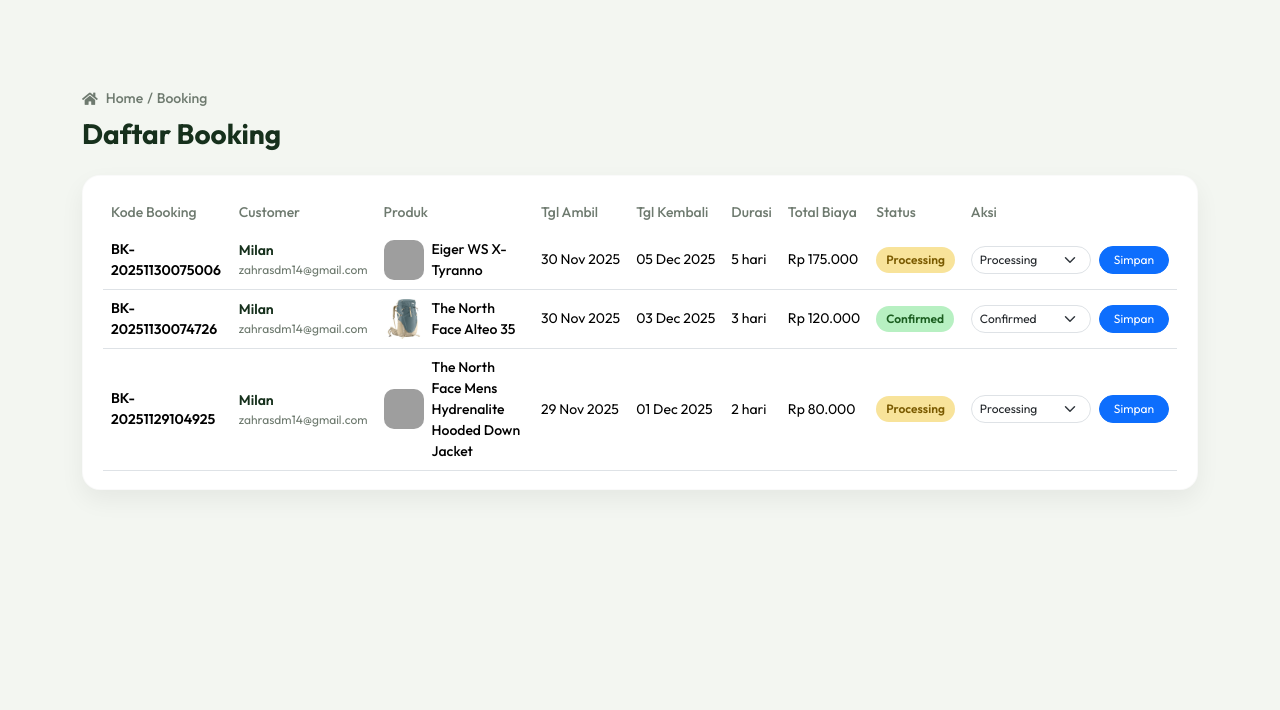
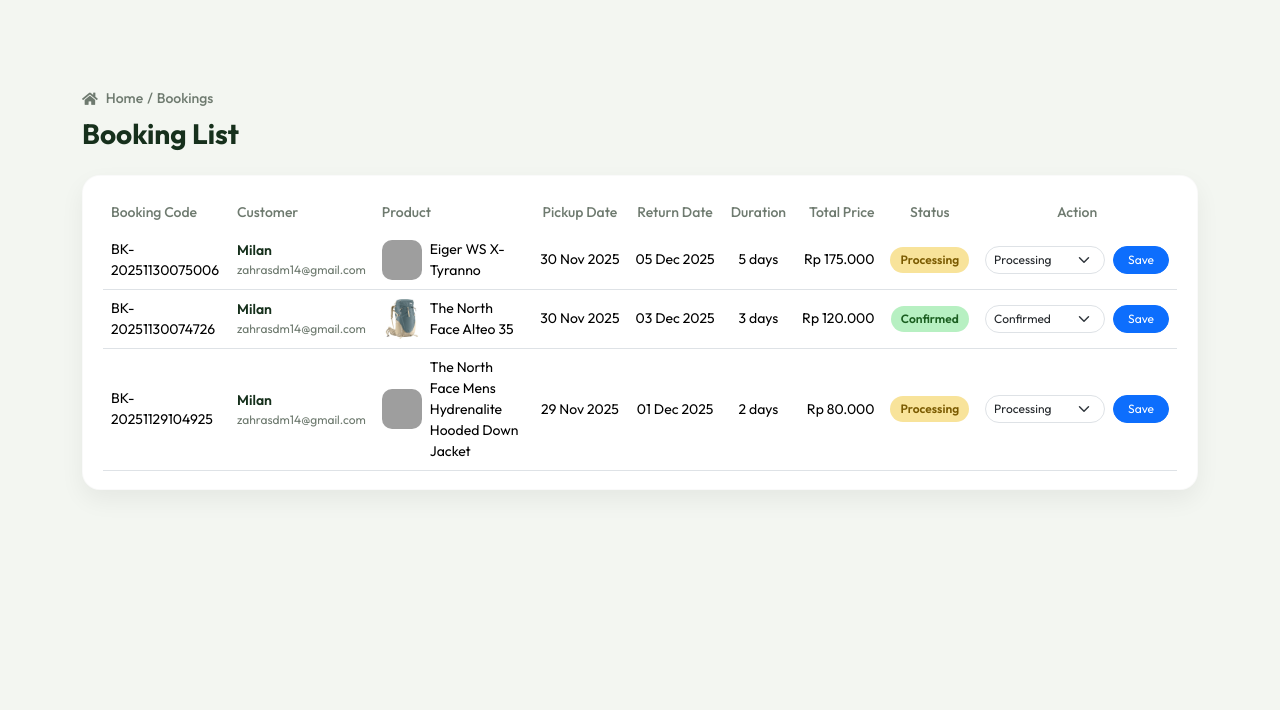
Before and after one commit to zahrasalma31-ops/mountify, a PHP site: page /mountify/adminpanel/booking-list.php in a window 1280 px wide. Shown: the part 65-775 px from the top of the page. Run offline with PHP 8.4, Linux system fonts and the light colour scheme; a user stored in the database is signed in; data comes from the database, SQL or seed files in the repository; some libraries are stand-ins or nearby versions; grey boxes are pictures that could not be loaded.

Commit message:
pesan perubahan

```diff
--- a/adminpanel/booking-list.php
+++ b/adminpanel/booking-list.php
@@ -1,17 +1,17 @@
 <?php
 // adminpanel/booking-list.php
 
-require "session.php";          // kalau belum dipakai, boleh disesuaikan
+require "session.php";
 require "../koneksi.php";
 
-// AMBIL DATA BOOKING + USER + PRODUK
+// GET ALL BOOKINGS + USER + PRODUCT
 $sql = "
     SELECT
         b.*,
         u.username,
         u.email,
-        p.nama AS nama_produk,
-        p.foto AS foto_produk
+        p.nama AS product_name,
+        p.foto AS product_photo
     FROM booking b
     JOIN users  u ON b.id_user   = u.id
     JOIN produk p ON b.id_produk = p.id
@@ -21,10 +21,10 @@ $query = mysqli_query($con, $sql);
 ?>
 
 <!DOCTYPE html>
-<html lang="id">
+<html lang="en">
 <head>
     <meta charset="UTF-8">
-    <title>Admin | Daftar Booking</title>
+    <title>Admin | Booking List</title>
 
     <link rel="stylesheet" href="../bootstrap/css/bootstrap.min.css">
     <link rel="stylesheet" href="../fontawesome/css/all.min.css">
@@ -40,27 +40,27 @@ $query = mysqli_query($con, $sql);
     <section class="admin-main">
         <div class="container">
 
-            <!-- BREADCRUMB KECIL -->
+            <!-- SMALL BREADCRUMB -->
             <div class="d-flex align-items-center mb-2 admin-breadcrumb">
                 <i class="fas fa-home me-2"></i>
                 <span>Home</span>
                 <span class="mx-1">/</span>
-                <span>Booking</span>
+                <span>Bookings</span>
             </div>
 
-            <!-- JUDUL HALAMAN -->
-            <h1 class="booking-page-title mb-4">Daftar Booking</h1>
+            <!-- PAGE TITLE -->
+            <h1 class="booking-page-title mb-4">Booking List</h1>
 
             <?php if (isset($_GET['msg']) && $_GET['msg'] === 'updated') { ?>
                 <div class="alert alert-success booking-alert" role="alert">
-                    Status booking berhasil diperbarui.
+                    Booking status has been updated successfully.
                 </div>
             <?php } ?>
 
             <?php if (mysqli_num_rows($query) === 0) { ?>
 
                 <div class="alert alert-info booking-alert">
-                    Belum ada data booking.
+                    There are no bookings yet.
                 </div>
 
             <?php } else { ?>
@@ -71,22 +71,22 @@ $query = mysqli_query($con, $sql);
                         <table class="table align-middle booking-table">
                             <thead>
                                 <tr>
-                                    <th>Kode Booking</th>
+                                    <th>Booking Code</th>
                                     <th>Customer</th>
-                                    <th>Produk</th>
-                                    <th>Tgl Ambil</th>
-                                    <th>Tgl Kembali</th>
-                                    <th>Durasi</th>
-                                    <th>Total Biaya</th>
-                                    <th>Status</th>
-                                    <th>Aksi</th>
+                                    <th>Product</th>
+                                    <th class="text-center">Pickup Date</th>
+                                    <th class="text-center">Return Date</th>
+                                    <th class="text-center">Duration</th>
+                                    <th class="text-end">Total Price</th>
+                                    <th class="text-center">Status</th>
+                                    <th class="text-center">Action</th>
                                 </tr>
                             </thead>
                             <tbody>
                             <?php while ($row = mysqli_fetch_assoc($query)) { ?>
                                 <tr>
-                                    <!-- KODE BOOKING -->
-                                    <td class="kode-booking-cell">
+                                    <!-- BOOKING CODE -->
+                                    <td class="booking-code-cell">
                                         <?= htmlspecialchars($row['kode_booking']); ?>
                                     </td>
 
@@ -102,39 +102,41 @@ $query = mysqli_query($con, $sql);
                                         </div>
                                     </td>
 
-                                    <!-- PRODUK -->
+                                    <!-- PRODUCT -->
                                     <td>
-                                        <div class="d-flex align-items-center produk-cell">
-                                            <?php if (!empty($row['foto_produk'])) { ?>
+                                        <div class="d-flex align-items-center product-cell">
+                                            <?php if (!empty($row['product_photo'])) { ?>
                                                 <img
-                                                    src="../image/<?= htmlspecialchars($row['foto_produk']); ?>"
+                                                    src="../image/<?= htmlspecialchars($row['product_photo']); ?>"
                                                     alt=""
                                                     class="booking-product-thumb me-2">
                                             <?php } ?>
-                                            <span class="produk-name">
-                                                <?= htmlspecialchars($row['nama_produk']); ?>
+                                            <span class="product-name">
+                                                <?= htmlspecialchars($row['product_name']); ?>
                                             </span>
                                         </div>
                                     </td>
 
-                                    <!-- TANGGAL -->
-                                    <td class="text-nowrap">
+                                    <!-- DATES -->
+                                    <td class="text-center text-nowrap">
                                         <?= date("d M Y", strtotime($row['tgl_ambil'])); ?>
                                     </td>
-                                    <td class="text-nowrap">
+                                    <td class="text-center text-nowrap">
                                         <?= date("d M Y", strtotime($row['tgl_kembali'])); ?>
                                     </td>
 
-                                    <!-- DURASI -->
-                                    <td><?= (int)$row['durasi_hari']; ?> hari</td>
+                                    <!-- DURATION -->
+                                    <td class="text-center">
+                                        <?= (int)$row['durasi_hari']; ?> days
+                                    </td>
 
-                                    <!-- TOTAL BIAYA -->
-                                    <td class="text-nowrap">
+                                    <!-- TOTAL PRICE -->
+                                    <td class="text-end text-nowrap">
                                         Rp <?= number_format($row['total_biaya'], 0, ',', '.'); ?>
                                     </td>
 
-                                    <!-- STATUS (BADGE BERWARNA) -->
-                                    <td>
+                                    <!-- STATUS (COLORED BADGE) -->
+                                    <td class="text-center">
                                         <?php
                                         $statusLower = strtolower($row['status']);
                                         $badgeClass  = 'status-pill-other';
@@ -150,8 +152,8 @@ $query = mysqli_query($con, $sql);
                                         </span>
                                     </td>
 
-                                    <!-- AKSI -->
-                                    <td>
+                                    <!-- ACTION -->
+                                    <td class="text-center">
                                         <form action="booking-update-status.php" method="post"
                                               class="d-inline-flex align-items-center gap-2 booking-status-form">
                                             <input type="hidden" name="id_booking"
@@ -160,13 +162,13 @@ $query = mysqli_query($con, $sql);
                                             <select name="status"
                                                     class="form-select form-select-sm booking-status-select">
                                                 <?php
-                                                $opsiStatus = [
+                                                $statusOptions = [
                                                     'Processing',
                                                     'Confirmed',
                                                     'Completed',
                                                     'Cancelled'
                                                 ];
-                                                foreach ($opsiStatus as $st) {
+                                                foreach ($statusOptions as $st) {
                                                     $selected = ($row['status'] === $st) ? 'selected' : '';
                                                     echo "<option value=\"$st\" $selected>$st</option>";
                                                 }
@@ -175,7 +177,7 @@ $query = mysqli_query($con, $sql);
 
                                             <button type="submit"
                                                     class="btn btn-sm btn-primary booking-save-btn">
-                                                Simpan
+                                                Save
                                             </button>
                                         </form>
                                     </td>
```
